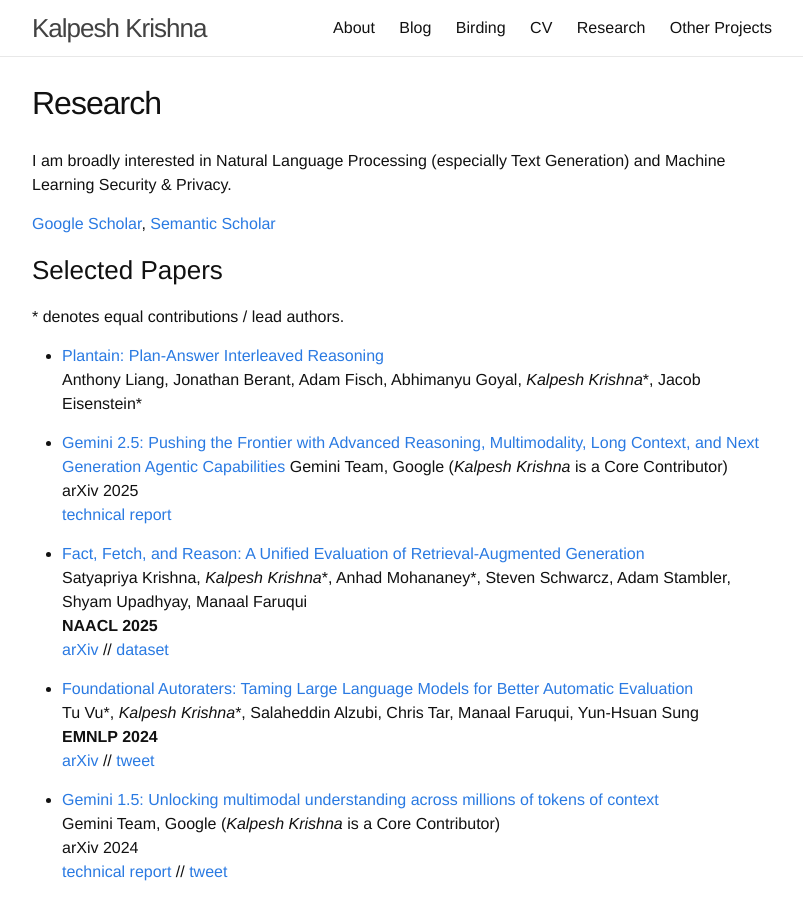
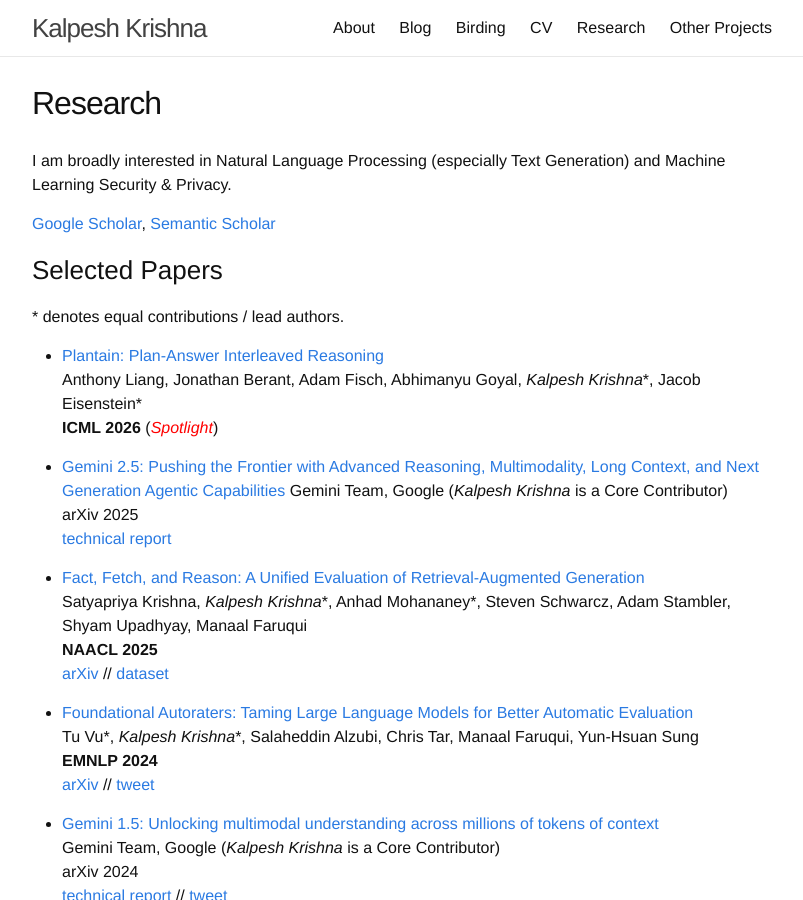
Before and after one commit to martiansideofthemoon/martiansideofthemoon.github.io, a Jekyll site: the page built from _pages/research.md, in a window 1280 px wide and 900 px high. Shown: the whole window, without its empty margins (238-1041 px from the left). Built offline with Jekyll 4.4.1, drawn with Linux system fonts in a browser that asks for light colours; comment, search, counter and statistics services are not loaded.

Commit message:
Update research.md with new paper details
Added conference details and highlighted spotlight presentation for the Plantain paper.

```diff
--- a/_pages/research.md
+++ b/_pages/research.md
@@ -14,6 +14,7 @@ I am broadly interested in Natural Language Processing (especially Text Generati
 
 * [Plantain: Plan-Answer Interleaved Reasoning](https://www.arxiv.org/abs/2512.03176)
 Anthony Liang, Jonathan Berant, Adam Fisch, Abhimanyu Goyal, <i>Kalpesh Krishna</i>\*, Jacob Eisenstein\*
+ **ICML 2026** (<a style="color:red" href=""><i>Spotlight</i></a>)
 
 * [Gemini 2.5: Pushing the Frontier with Advanced Reasoning, Multimodality, Long Context, and Next Generation Agentic Capabilities](https://arxiv.org/abs/2507.06261)
 Gemini Team, Google (*Kalpesh Krishna* is a Core Contributor)
```
